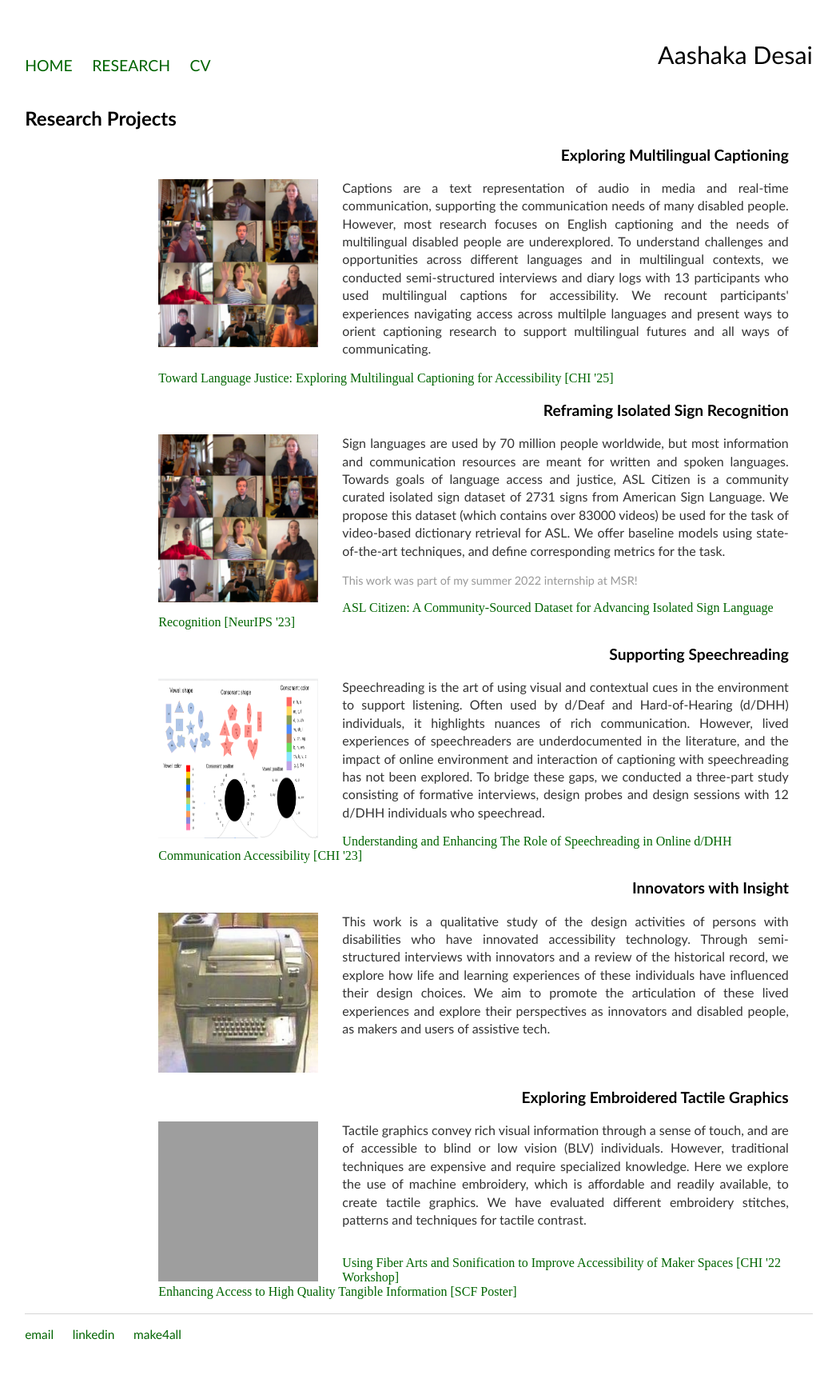
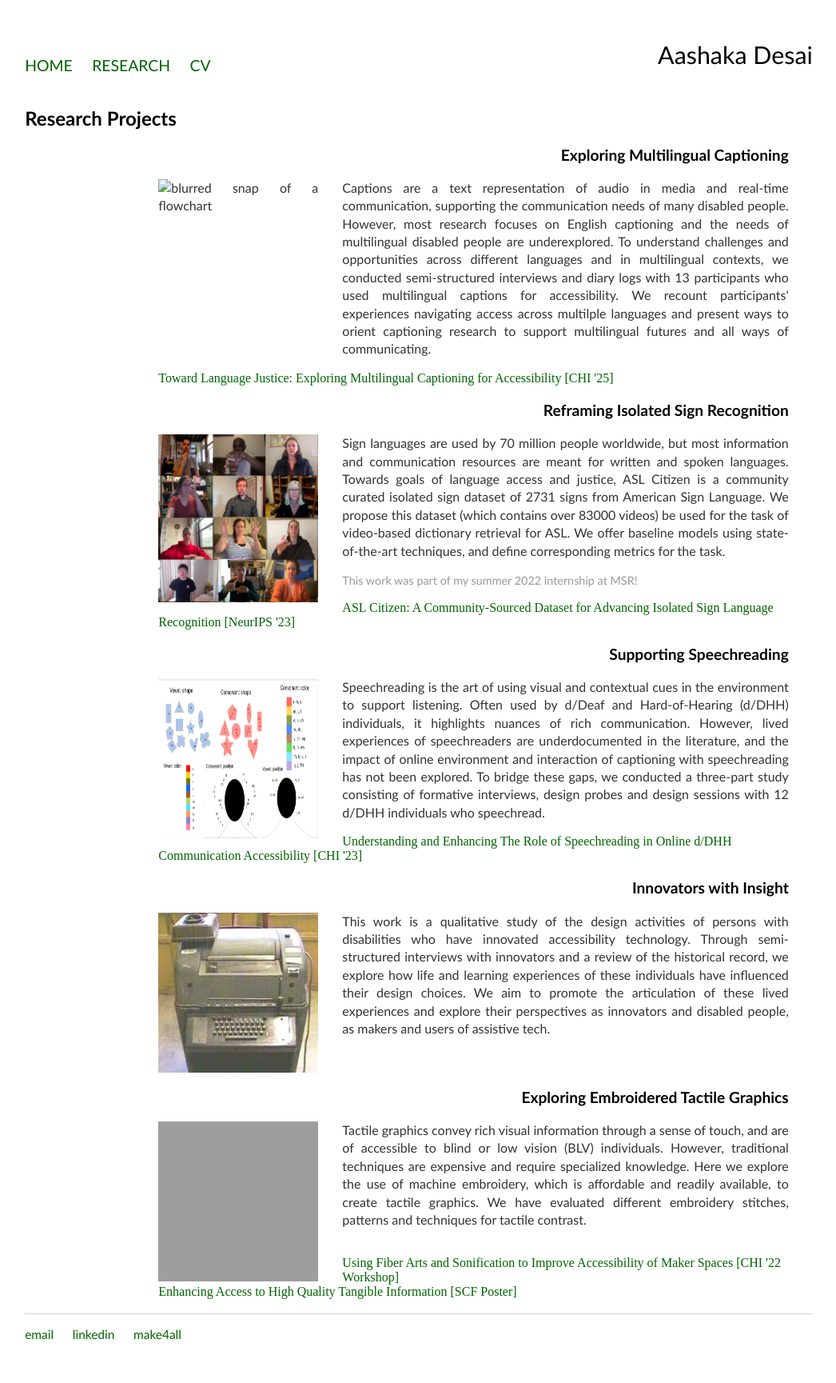
Before and after one commit to aashakadesai/aashakadesai.github.io, a Jekyll site: the page built from research/index.html, in a window 1280 px wide. Shown: the whole page at 80% size, without its empty margins (116-1162 px from the left). Built offline with Jekyll 4.4.1, drawn with Linux system fonts in a browser that asks for light colours; grey boxes are pictures that could not be loaded.

Commit message:
Update index.html

```diff
--- a/research/index.html
+++ b/research/index.html
@@ -8,7 +8,7 @@
 </div>
 <div class="blurb" style="width:80%;margin-right:30px;margin-left:auto;">
   <h3 style="font-size:1.2em;clear:both;">Exploring Multilingual Captioning</h3>
-	<p style="font-size:1.0em;"><img src="/user_grid.png" alt="grid of stillframes from sign videos. features users mid-sign, with variety of background and lighting conditions." style="float:left;height:210px;width:200px;padding-right:30px;"> Captions are a text representation of audio in media and real-time communication, supporting the communication needs of many disabled people. However, most research focuses on English captioning and the needs of multilingual disabled people are underexplored. To understand challenges and opportunities across different languages and in multilingual contexts, we conducted semi-structured interviews and diary logs with 13 participants who used multilingual captions for accessibility. We recount participants' experiences navigating access across multilple languages and present ways to orient captioning research to support multilingual futures and all ways of communicating. </p>
+	<p style="font-size:1.0em;"><img src="/mult.jpg" alt="blurred snap of a flowchart" style="float:left;height:210px;width:200px;padding-right:30px;"> Captions are a text representation of audio in media and real-time communication, supporting the communication needs of many disabled people. However, most research focuses on English captioning and the needs of multilingual disabled people are underexplored. To understand challenges and opportunities across different languages and in multilingual contexts, we conducted semi-structured interviews and diary logs with 13 participants who used multilingual captions for accessibility. We recount participants' experiences navigating access across multilple languages and present ways to orient captioning research to support multilingual futures and all ways of communicating. </p>
 	<a href="../CHI25_language_justice_camera_ready_tagged.pdf" style="font-size:1.0em;">Toward Language Justice: Exploring Multilingual Captioning for Accessibility [CHI '25]</a>
 <br class="cb">
   <h3 style="font-size:1.2em;clear:both;">Reframing Isolated Sign Recognition</h3>
```
